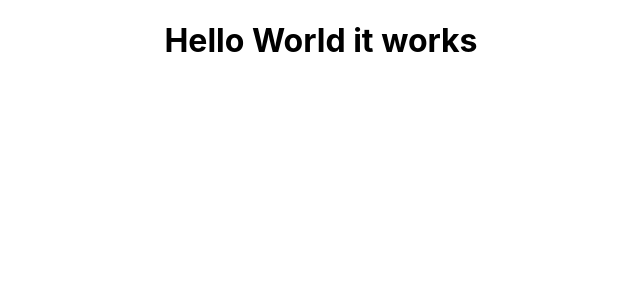
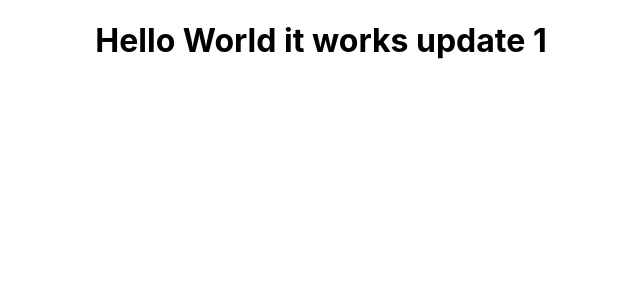
Before and after one commit to Vishalbb27/project-management-application-frontend, a React (Create React App) app: page / in a window 1280 px wide. Shown: the top 300 px of the page, without its empty margins (319-959 px from the left). Built offline with nearby package versions, Linux system fonts and the light colour scheme.

Commit message:
updated 1

```diff
--- a/src/App.js
+++ b/src/App.js
@@ -4,7 +4,7 @@ import "./App.css";
 function App() {
   return (
     <div className="App">
-      <h1>Hello World it works</h1>
+      <h1>Hello World it works update 1</h1>
     </div>
   );
 }
```
Also changed, not shown: .githib/workflows/deploy-git-pages.yml.
